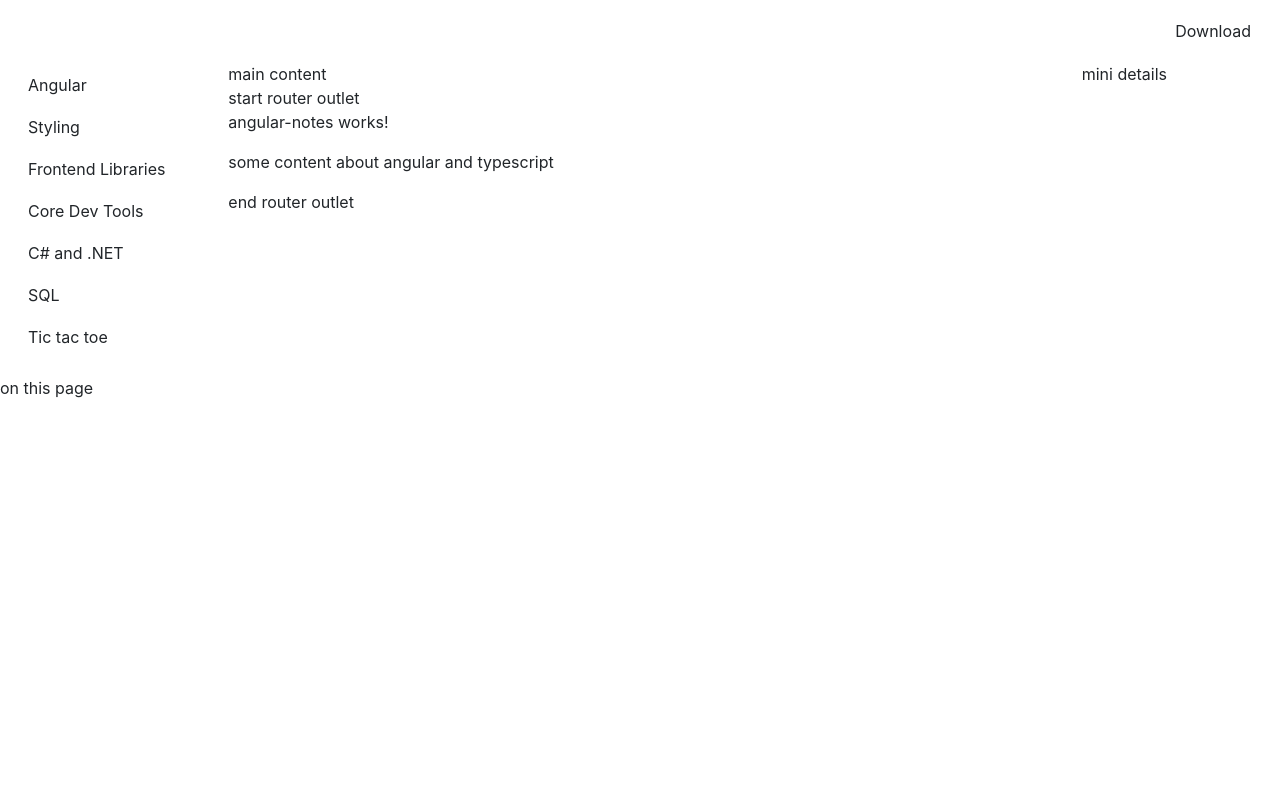
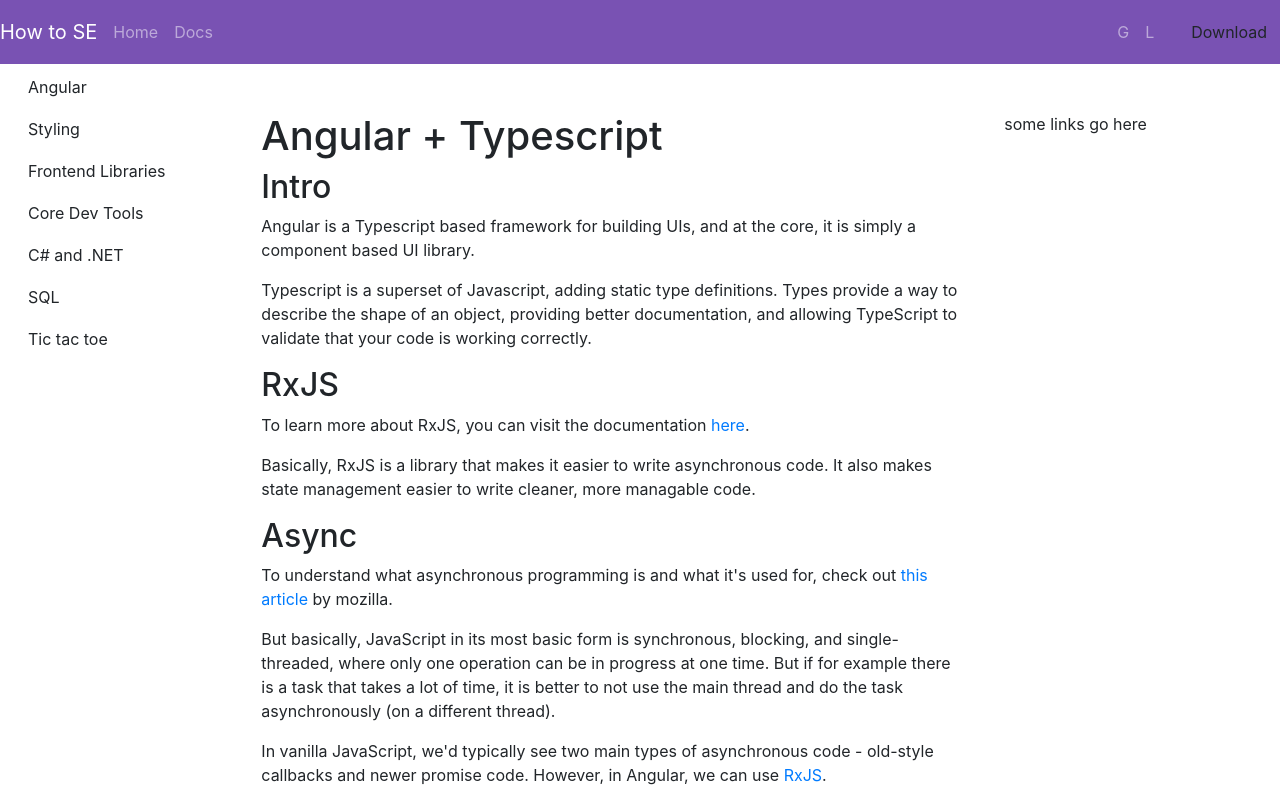
Before and after one commit to imVincentTan/how-to-se, an Angular app in the folder myapp/: page /angular in a window 1280 px wide. Shown: the top 800 px of the page. Built offline with nearby package versions, Linux system fonts and the light colour scheme.

Commit message:
styling and content

```diff
--- a/myapp/package.json
+++ b/myapp/package.json
@@ -21,6 +21,7 @@
     "@angular/router": "~12.0.3",
     "@ng-bootstrap/ng-bootstrap": "^9.1.2",
     "bootstrap": "^4.5.0",
+    "bootstrap-icons": "^1.5.0",
     "rxjs": "~6.6.0",
     "tslib": "^2.1.0",
     "zone.js": "~0.11.4"
--- a/myapp/src/app/angular-notes/angular-notes.component.html
+++ b/myapp/src/app/angular-notes/angular-notes.component.html
@@ -1,2 +1,49 @@
-<p>angular-notes works!</p>
-<p>some content about angular and typescript</p>
+<div class="row py-5 px-2 px-md-4 px-lg-5">
+    <div class="col-12 col-xl-9 px-md-0 pr-xl-4">
+        <h1>Angular + Typescript</h1>
+
+        <h2>Intro</h2>
+        <p>
+            Angular is a Typescript based framework for building UIs, and at the core, it is simply a component based UI library.
+        </p>
+        <p>
+            Typescript is a superset of Javascript, adding static type definitions. Types provide a way to describe the shape of an object, providing better documentation, and allowing TypeScript to validate that your code is working correctly.
+        </p>
+
+        <h2>RxJS</h2>
+        <p>
+            To learn more about RxJS, you can visit the documentation
+            <a href="https://rxjs.dev/">here</a>.
+        </p>
+        <p>
+            Basically, RxJS is a library that makes it easier to write asynchronous code. It also makes state management easier to write cleaner, more managable code.
+        </p>
+
+        <h2>Async</h2>
+        <p>
+            To understand what asynchronous programming is and what it's used for, check out
+            <a href="https://developer.mozilla.org/en-US/docs/Learn/JavaScript/Asynchronous">this article</a>
+             by mozilla.
+        </p>
+        <p>
+            But basically, JavaScript in its most basic form is synchronous, blocking, and single-threaded, where only one operation can be in progress at one time.
+            But if for example there is a task that takes a lot of time, it is better to not use the main thread and do the task asynchronously (on a different thread).
+        </p>
+        <p>
+            In vanilla JavaScript, we'd typically see two main types of asynchronous code - old-style callbacks and newer promise code. However, in Angular, we can use
+            <a href="#">RxJS</a>.
+        </p>
+
+
+
+
+        <h2>State management</h2>
+        State management refers to the management of the state of one or more UI controls (text fields, buttons, etc.), where these controls may depend on the state of other UI controls.
+
+        <p>NgRx store = a<b>Ng</b>ular + <b>Rx</b>JS</p>
+    </div>
+
+    <div class="col-12 col-xl-3 d-none d-xl-block">
+        some links go here
+    </div>
+</div>
--- a/myapp/src/app/app.component.html
+++ b/myapp/src/app/app.component.html
@@ -68,8 +68,7 @@
 
 <!-- sample header -->
 <header class="navbar navbar-expand navbar-dark flex-column flex-md-row bd-navbar">
-    <a class="navbar-brand mr-0 mr-md-2" href="/" aria-label="Bootstrap"><svg class="d-block" width="36" height="36" viewBox="0 0 612 612" xmlns="http://www.w3.org/2000/svg" focusable="false"><title>Bootstrap</title><path fill="currentColor" d="M510 8a94.3 94.3 0 0 1 94 94v408a94.3 94.3 0 0 1-94 94H102a94.3 94.3 0 0 1-94-94V102a94.3 94.3 0 0 1 94-94h408m0-8H102C45.9 0 0 45.9 0 102v408c0 56.1 45.9 102 102 102h408c56.1 0 102-45.9 102-102V102C612 45.9 566.1 0 510 0z"></path><path fill="currentColor" d="M196.77 471.5V154.43h124.15c54.27 0 91 31.64 91 79.1 0 33-24.17 63.72-54.71 69.21v1.76c43.07 5.49 70.75 35.82 70.75 78 0 55.81-40 89-107.45 89zm39.55-180.4h63.28c46.8 0 72.29-18.68 72.29-53 0-31.42-21.53-48.78-60-48.78h-75.57zm78.22 145.46c47.68 0 72.73-19.34 72.73-56s-25.93-55.37-76.46-55.37h-74.49v111.4z"></path></svg>
-  </a>
+    <a class="navbar-brand mr-0 mr-md-2" href="/" aria-label="Bootstrap">How to SE</a>
 
     <div class="navbar-nav-scroll">
       <ul class="navbar-nav bd-navbar-nav flex-row">
@@ -77,50 +76,20 @@
           <a class="nav-link " href="/" onclick="ga('send', 'event', 'Navbar', 'Community links', 'Bootstrap');">Home</a>
         </li>
         <li class="nav-item">
-          <a class="nav-link active" href="/docs/4.0/getting-started/introduction/" onclick="ga('send', 'event', 'Navbar', 'Community links', 'Docs');">Documentation</a>
-        </li>
-        <li class="nav-item">
-          <a class="nav-link " href="/docs/4.0/examples/" onclick="ga('send', 'event', 'Navbar', 'Community links', 'Examples');">Examples</a>
-        </li>
-        <li class="nav-item">
-          <a class="nav-link" href="https://themes.getbootstrap.com/" onclick="ga('send', 'event', 'Navbar', 'Community links', 'Themes');" target="_blank" rel="noopener">Themes</a>
+          <a class="nav-link " href="/docs/4.0/examples/" onclick="ga('send', 'event', 'Navbar', 'Community links', 'Examples');">Docs</a>
         </li>
 
-        <li class="nav-item">
-          <a class="nav-link" href="https://expo.getbootstrap.com/" onclick="ga('send', 'event', 'Navbar', 'Community links', 'Expo');" target="_blank" rel="noopener">Expo</a>
-        </li>
-        <li class="nav-item">
-          <a class="nav-link" href="https://blog.getbootstrap.com/" onclick="ga('send', 'event', 'Navbar', 'Community links', 'Blog');" target="_blank" rel="noopener">Blog</a>
-        </li>
       </ul>
     </div>
 
     <ul class="navbar-nav flex-row ml-md-auto d-none d-md-flex">
-      <li class="nav-item dropdown">
-        <a class="nav-item nav-link dropdown-toggle mr-md-2" href="#" id="bd-versions" data-toggle="dropdown" aria-haspopup="true" aria-expanded="false">
-          v4.0
-        </a>
-        <div class="dropdown-menu dropdown-menu-right" aria-labelledby="bd-versions">
-          <a class="dropdown-item" href="/docs/4.1/">Latest (v4.1.x)</a>
-          <a class="dropdown-item active" href="/docs/4.0/">v4.0.0</a>
-          <div class="dropdown-divider"></div>
-          <a class="dropdown-item" href="https://v4-alpha.getbootstrap.com/">v4 Alpha 6</a>
-          <a class="dropdown-item" href="https://getbootstrap.com/docs/3.3/">v3.3.7</a>
-          <a class="dropdown-item" href="https://getbootstrap.com/2.3.2/">v2.3.2</a>
-        </div>
-      </li>
+
 
       <li class="nav-item">
-        <a class="nav-link p-2" href="https://github.com/twbs/bootstrap" target="_blank" rel="noopener" aria-label="GitHub"><svg class="navbar-nav-svg" xmlns="http://www.w3.org/2000/svg" viewBox="0 0 512 499.36" focusable="false"><title>GitHub</title><path d="M256 0C114.64 0 0 114.61 0 256c0 113.09 73.34 209 175.08 242.9 12.8 2.35 17.47-5.56 17.47-12.34 0-6.08-.22-22.18-.35-43.54-71.2 15.49-86.2-34.34-86.2-34.34-11.64-29.57-28.42-37.45-28.42-37.45-23.27-15.84 1.73-15.55 1.73-15.55 25.69 1.81 39.21 26.38 39.21 26.38 22.84 39.12 59.92 27.82 74.5 21.27 2.33-16.54 8.94-27.82 16.25-34.22-56.84-6.43-116.6-28.43-116.6-126.49 0-27.95 10-50.8 26.35-68.69-2.63-6.48-11.42-32.5 2.51-67.75 0 0 21.49-6.88 70.4 26.24a242.65 242.65 0 0 1 128.18 0c48.87-33.13 70.33-26.24 70.33-26.24 14 35.25 5.18 61.27 2.55 67.75 16.41 17.9 26.31 40.75 26.31 68.69 0 98.35-59.85 120-116.88 126.32 9.19 7.9 17.38 23.53 17.38 47.41 0 34.22-.31 61.83-.31 70.23 0 6.85 4.61 14.81 17.6 12.31C438.72 464.97 512 369.08 512 256.02 512 114.62 397.37 0 256 0z" fill="currentColor" fill-rule="evenodd"></path></svg>
-  </a>
+        <a class="nav-link p-2" href="https://github.com/imVincentTan" target="_blank" rel="noopener" aria-label="GitHub">G</a>
       </li>
       <li class="nav-item">
-        <a class="nav-link p-2" href="https://twitter.com/getbootstrap" target="_blank" rel="noopener" aria-label="Twitter"><svg class="navbar-nav-svg" xmlns="http://www.w3.org/2000/svg" viewBox="0 0 512 416.32" focusable="false"><title>Twitter</title><path d="M160.83 416.32c193.2 0 298.92-160.22 298.92-298.92 0-4.51 0-9-.2-13.52A214 214 0 0 0 512 49.38a212.93 212.93 0 0 1-60.44 16.6 105.7 105.7 0 0 0 46.3-58.19 209 209 0 0 1-66.79 25.37 105.09 105.09 0 0 0-181.73 71.91 116.12 116.12 0 0 0 2.66 24c-87.28-4.3-164.73-46.3-216.56-109.82A105.48 105.48 0 0 0 68 159.6a106.27 106.27 0 0 1-47.53-13.11v1.43a105.28 105.28 0 0 0 84.21 103.06 105.67 105.67 0 0 1-47.33 1.84 105.06 105.06 0 0 0 98.14 72.94A210.72 210.72 0 0 1 25 370.84a202.17 202.17 0 0 1-25-1.43 298.85 298.85 0 0 0 160.83 46.92" fill="currentColor"></path></svg>
-  </a>
-      </li>
-      <li class="nav-item">
-        <a class="nav-link p-2" href="https://bootstrap-slack.herokuapp.com" target="_blank" rel="noopener" aria-label="Slack"><svg class="navbar-nav-svg" xmlns="http://www.w3.org/2000/svg" viewBox="0 0 512 512" focusable="false"><title>Slack</title><path fill="currentColor" d="M210.787 234.832l68.31-22.883 22.1 65.977-68.309 22.882z"></path><path d="M490.54 185.6C437.7 9.59 361.6-31.34 185.6 21.46S-31.3 150.4 21.46 326.4 150.4 543.3 326.4 490.54 543.34 361.6 490.54 185.6zM401.7 299.8l-33.15 11.05 11.46 34.38c4.5 13.92-2.87 29.06-16.78 33.56-2.87.82-6.14 1.64-9 1.23a27.32 27.32 0 0 1-24.56-18l-11.46-34.38-68.36 22.92 11.46 34.38c4.5 13.92-2.87 29.06-16.78 33.56-2.87.82-6.14 1.64-9 1.23a27.32 27.32 0 0 1-24.56-18l-11.46-34.43-33.15 11.05c-2.87.82-6.14 1.64-9 1.23a27.32 27.32 0 0 1-24.56-18c-4.5-13.92 2.87-29.06 16.78-33.56l33.12-11.03-22.1-65.9-33.15 11.05c-2.87.82-6.14 1.64-9 1.23a27.32 27.32 0 0 1-24.56-18c-4.48-13.93 2.89-29.07 16.81-33.58l33.15-11.05-11.46-34.38c-4.5-13.92 2.87-29.06 16.78-33.56s29.06 2.87 33.56 16.78l11.46 34.38 68.36-22.92-11.46-34.38c-4.5-13.92 2.87-29.06 16.78-33.56s29.06 2.87 33.56 16.78l11.47 34.42 33.15-11.05c13.92-4.5 29.06 2.87 33.56 16.78s-2.87 29.06-16.78 33.56L329.7 194.6l22.1 65.9 33.15-11.05c13.92-4.5 29.06 2.87 33.56 16.78s-2.88 29.07-16.81 33.57z" fill="currentColor"></path></svg>
-  </a>
+        <a class="nav-link p-2" href="https://www.linkedin.com/in/vcktan/" target="_blank" rel="noopener" aria-label="LinkedIn">L</a>
       </li>
     </ul>
 
@@ -147,16 +116,8 @@
             </aside>
         </div>
 
-        <div class="col-12 col-md-7 col-xl-8">
-            <div>main content</div>
-            <div>start router outlet</div>
+        <div class="col-12 col-md-9 col-xl-10">
             <router-outlet></router-outlet>
-            <div>end router outlet</div>
-        </div>
-
-
-        <div class="col-12 col-md-2 col-xl-2">
-            <div>mini details</div>
         </div>
     </div>
 </div>
--- a/myapp/src/app/app.component.scss
+++ b/myapp/src/app/app.component.scss
@@ -1,3 +1,8 @@
 .sidebar {
     grid-area: sidebar;
 }
+
+.bd-navbar {
+    padding: .75rem 0;
+    background-color: #7952b3;
+}
--- a/myapp/src/app/home/home.component.html
+++ b/myapp/src/app/home/home.component.html
@@ -1,6 +1,6 @@
 <!-- <div class="col-md-4"> -->
-    <h1>Home Page</h1>
-    <p>welcome!</p>
+    <h1>Home</h1>
+    <p>Welcome! This is a site full of cheatsheet like content about some tech that you might want to use as a software engineer.</p>
 
 
 <!-- </div> -->
--- a/myapp/src/styles.scss
+++ b/myapp/src/styles.scss
@@ -2,3 +2,6 @@
 
 /* Importing Bootstrap SCSS file. */
 @import '~bootstrap/scss/bootstrap';
+
+/* Importing Bootstrap SCSS file. */
+@import '~bootstrap/scss/bootstrap';
```
Also changed, not shown: 1 other file (tests, documents, lock files or other folders).
